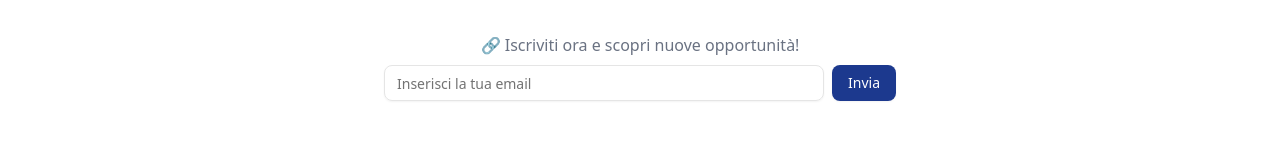
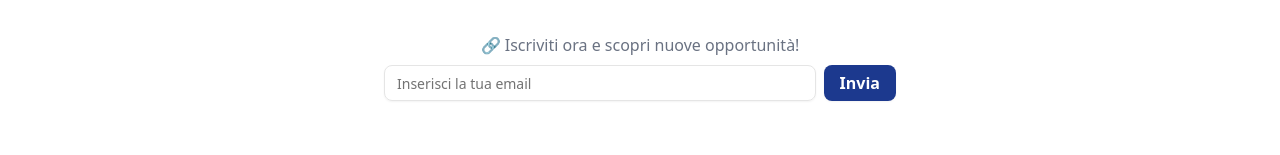
Before and after one commit to co-saas/co-saas.github.io, a Next.js app: page / in a window 1280 px wide. Shown: the part 255-410 px from the top of the page. Built offline with nearby package versions, Linux system fonts and the light colour scheme.

Commit message:
improv button hero

```diff
--- a/components/EmailForm.tsx
+++ b/components/EmailForm.tsx
@@ -26,7 +26,7 @@ export default function EmailForm() {
         value={email}
         onChange={(e) => setEmail(e.target.value)}
       />
-      <Button type="submit" variant="primary" >
+      <Button type="submit" variant="primary" className="font-bold text-md">
         Invia
       </Button>
     </form>
```
